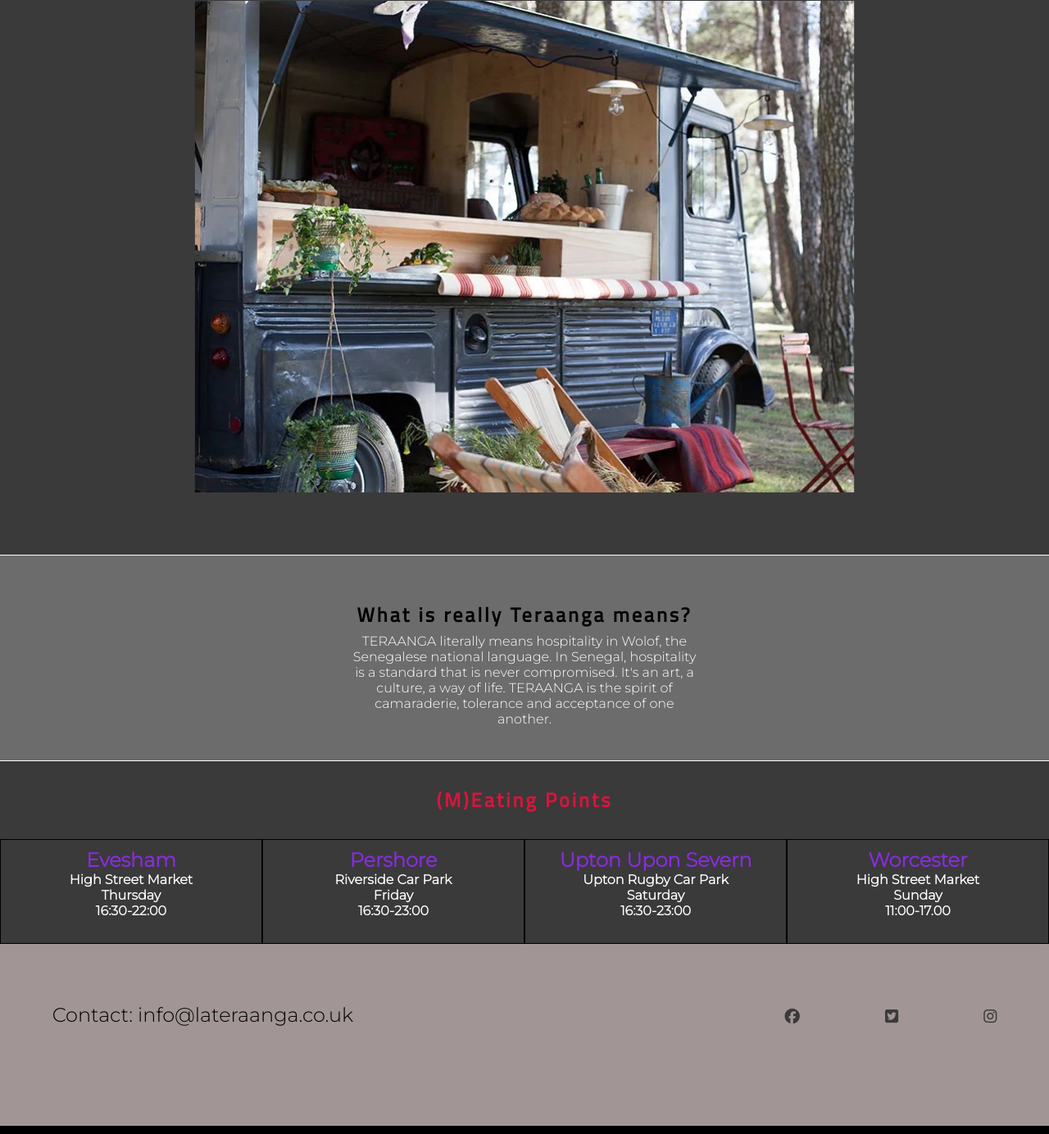
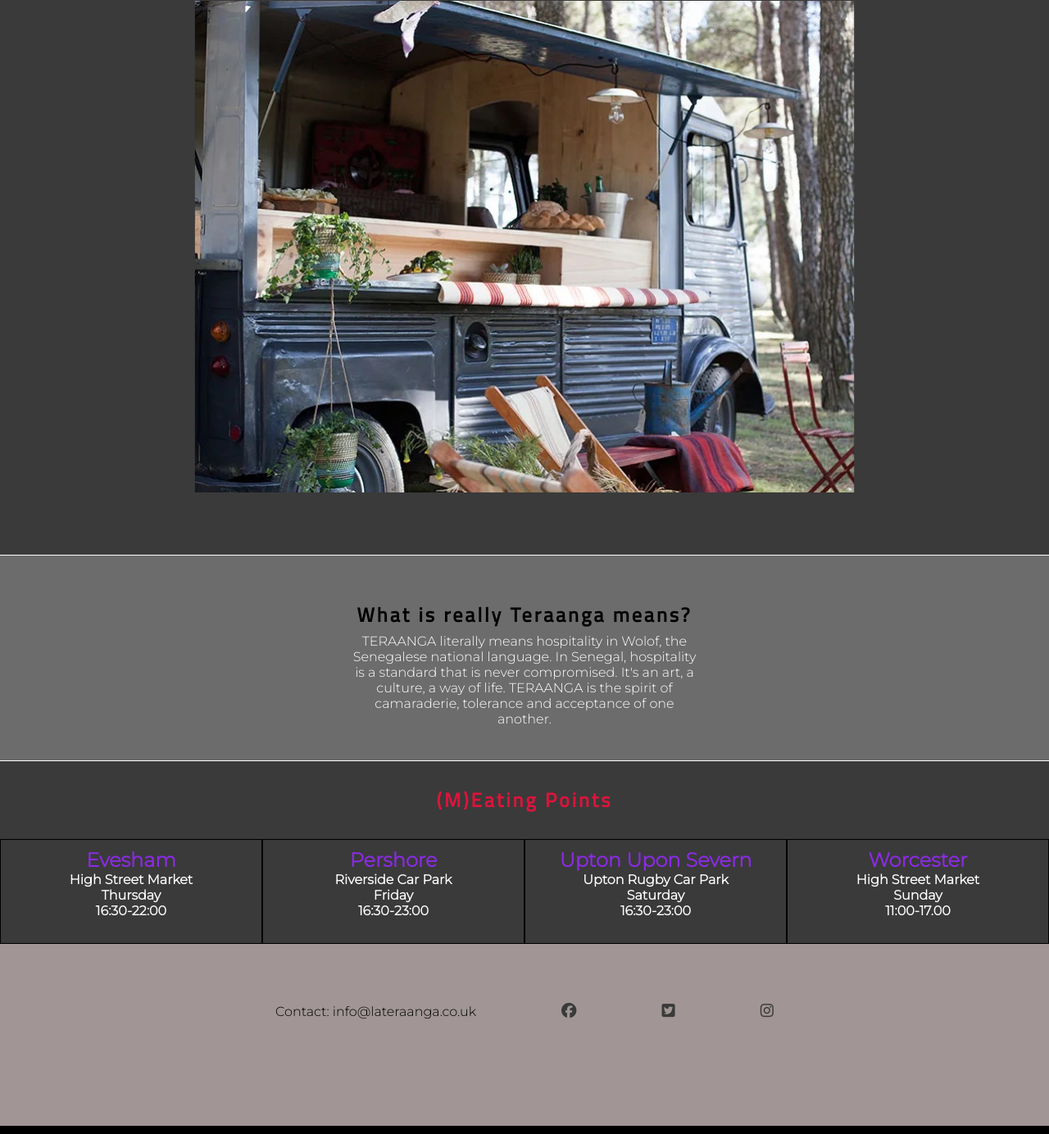
Before and after one commit to theodorchris/La-Teraanga, a plain HTML site: page index.html in a window 1280 px wide. Shown: the part 79-1463 px from the top of the page at 82% size. Drawn offline with Linux system fonts and the light colour scheme.

Commit message:
Correct footer content

```diff
--- a/assets/css/style.css
+++ b/assets/css/style.css
@@ -74,7 +74,7 @@ h1 {
     width: 100%;
     height: 750px;
     background: url(../images/main-image.jpg) no-repeat center center;
-    padding-bottom: 30px;
+    padding-top: 50px;
     background-position: center;
 
 /* zoom on loading page effect*/
@@ -164,12 +164,6 @@ footer {
     color: #3a3a3a;
 }
 
-.contact {
-    margin-right: 33%;
-    color: black;
-    font-size: x-large;
-}
-
 /*Photo gallery*/
 
 #photos {
```
